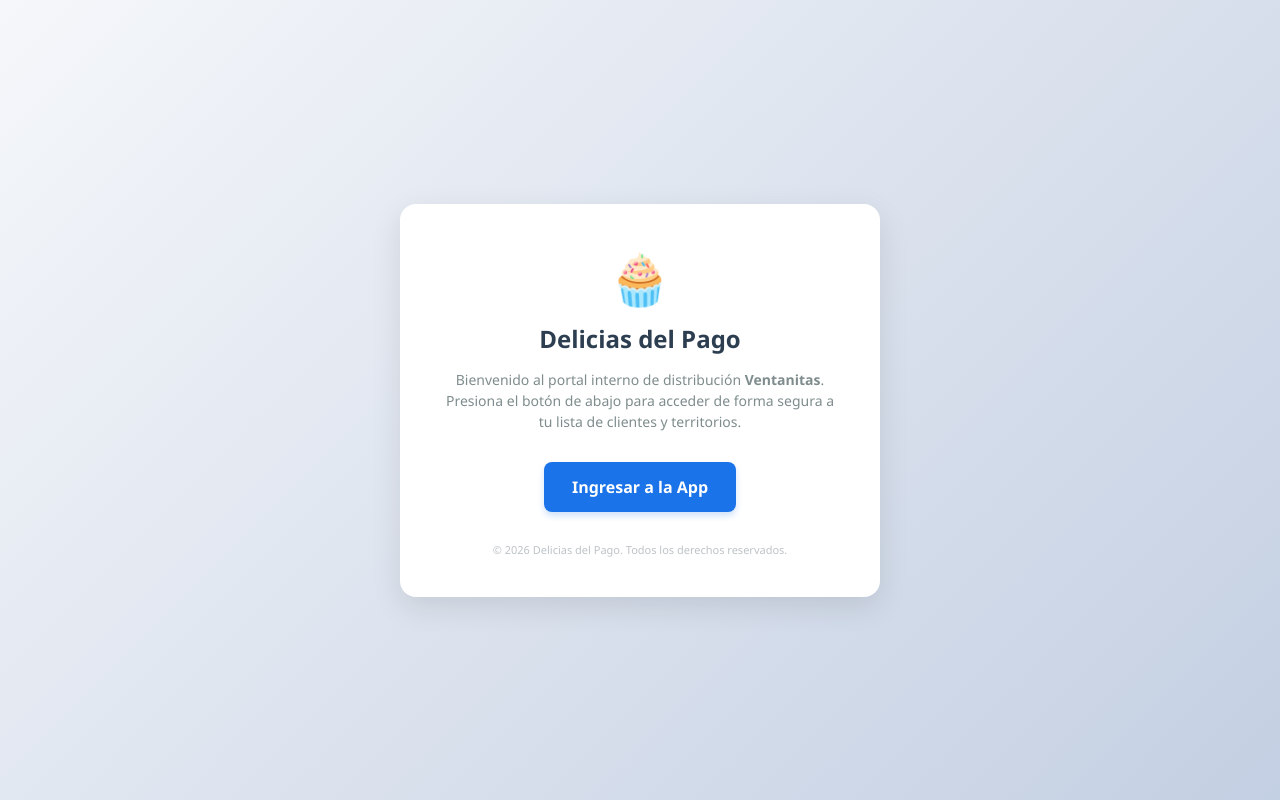
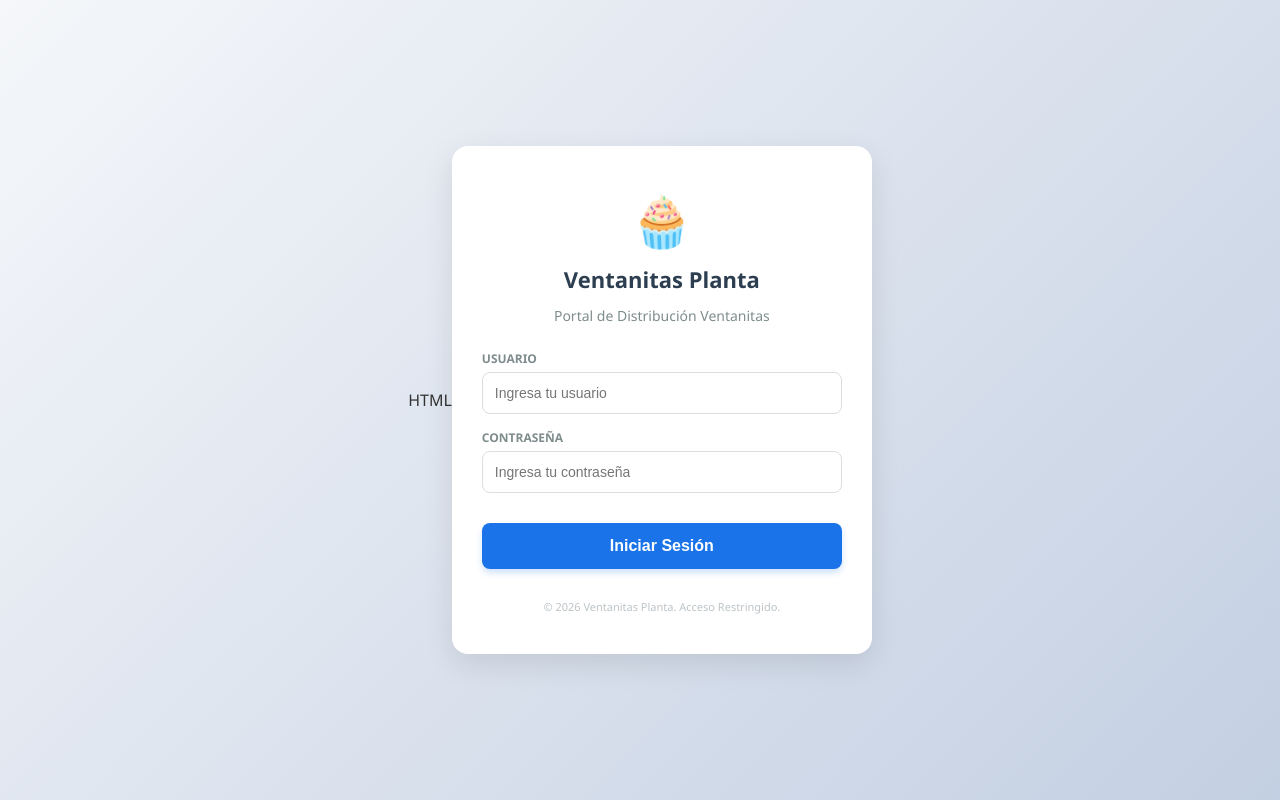
Before and after one commit to mgallardoayarde-sketch/app-ventanitas, a plain HTML site: page index.html in a window 1280 px wide. Drawn offline with Linux system fonts and the light colour scheme.

Commit message:
Update index.html

```diff
--- a/index.html
+++ b/index.html
@@ -1,9 +1,10 @@
+HTML
 <!DOCTYPE html>
 <html lang="es">
 <head>
     <meta charset="UTF-8">
     <meta name="viewport" content="width=device-width, initial-scale=1.0">
-    <title>Delicias del Pago - Ventanitas</title>
+    <title>Ventanitas planta - Acceso Interno</title>
     <style>
         body {
             font-family: 'Segoe UI', Tahoma, Geneva, Verdana, sans-serif;
@@ -16,13 +17,13 @@
             height: 100vh;
             color: #333;
         }
-        .card {
+        .login-card {
             background: white;
-            padding: 40px;
+            padding: 40px 30px;
             border-radius: 16px;
             box-shadow: 0 10px 30px rgba(0,0,0,0.1);
             text-align: center;
-            max-width: 400px;
+            max-width: 360px;
             width: 90%;
         }
         .logo {
@@ -30,34 +31,66 @@
             margin-bottom: 10px;
         }
         h1 {
-            font-size: 24px;
-            margin: 10px 0;
+            font-size: 22px;
+            margin: 10px 0 5px 0;
             color: #2c3e50;
         }
-        p {
+        h2 {
             font-size: 14px;
+            font-weight: normal;
             color: #7f8c8d;
-            margin-bottom: 30px;
-            line-height: 1.5;
+            margin-bottom: 25px;
         }
-        .btn {
-            display: inline-block;
+        .input-group {
+            margin-bottom: 15px;
+            text-align: left;
+        }
+        label {
+            font-size: 12px;
+            font-weight: bold;
+            color: #7f8c8d;
+            display: block;
+            margin-bottom: 5px;
+        }
+        input {
+            width: 100%;
+            padding: 12px;
+            border: 1px solid #ddd;
+            border-radius: 8px;
+            font-size: 14px;
+            box-sizing: border-box;
+            transition: border 0.3s ease;
+        }
+        input:focus {
+            border-color: #1a73e8;
+            outline: none;
+        }
+        .btn-login {
+            width: 100%;
             background-color: #1a73e8;
             color: white;
-            padding: 14px 28px;
+            border: none;
+            padding: 14px;
             font-size: 16px;
             font-weight: bold;
-            text-decoration: none;
             border-radius: 8px;
+            cursor: pointer;
+            margin-top: 15px;
             transition: background 0.3s ease, transform 0.2s ease;
             box-shadow: 0 4px 6px rgba(26, 115, 232, 0.2);
         }
-        .btn:hover {
+        .btn-login:hover {
             background-color: #1557b0;
-            transform: translateY(-2px);
+            transform: translateY(-1px);
         }
-        .btn:active {
+        .btn-login:active {
             transform: translateY(0);
+        }
+        .error-message {
+            color: #e74c3c;
+            font-size: 13px;
+            margin-top: 15px;
+            display: none;
         }
         .footer {
             margin-top: 30px;
@@ -68,17 +101,50 @@
 </head>
 <body>
 
-    <div class="card">
+    <div class="login-card">
         <div class="logo">🧁</div>
-        <h1>Delicias del Pago</h1>
-        <p>Bienvenido al portal interno de distribución <strong>Ventanitas</strong>. Presiona el botón de abajo para acceder de forma segura a tu lista de clientes y territorios.</p>
+        <h1>Ventanitas Planta</h1>
+        <h2>Portal de Distribución Ventanitas</h2>
 
-        <a href="https://www.appsheet.com/start/1987386e-34de-45ce-8af9-ce52e6d4ce47" class="btn" target="_blank">Ingresar a la App</a>
+        <form id="loginForm" onsubmit="validarAcceso(event)">
+            <div class="input-group">
+                <label for="username">USUARIO</label>
+                <input type="text" id="username" placeholder="Ingresa tu usuario" required autocomplete="off">
+            </div>
+
+            <div class="input-group">
+                <label for="password">CONTRASEÑA</label>
+                <input type="password" id="password" placeholder="Ingresa tu contraseña" required>
+            </div>
+
+            <button type="submit" class="btn-login">Iniciar Sesión</button>
+
+            <div id="error" class="error-message">Usuario o contraseña incorrectos.</div>
+        </form>
 
         <div class="footer">
-            © 2026 Delicias del Pago. Todos los derechos reservados.
+            © 2026 Ventanitas Planta. Acceso Restringido.
         </div>
     </div>
 
+    <script>
+        function validarAcceso(event) {
+            event.preventDefault(); // Evita que se recargue la página por defecto
+
+            var user = document.getElementById("username").value.trim();
+            var pass = document.getElementById("password").value;
+            var errorDiv = document.getElementById("error");
+
+            // Configura aquí tus credenciales y el link directo a tu AppSheet
+            if (user === "ventanitas" && pass === "Planta2026") {
+                errorDiv.style.display = "none";
+                window.location.href = "https://www.appsheet.com/start/1987386e-34de-45ce-8af9-ce52e6d4ce47";
+            } else {
+                errorDiv.style.display = "block";
+                document.getElementById("password").value = ""; // Limpia el campo de contraseña en caso de error
+            }
+        }
+    </script>
+
 </body>
 </html>
```
